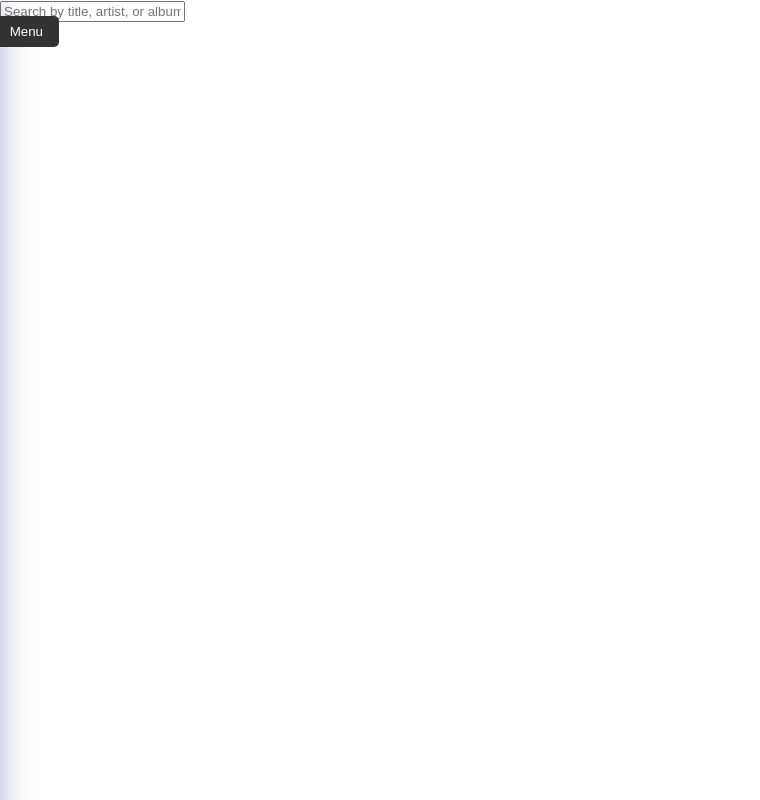
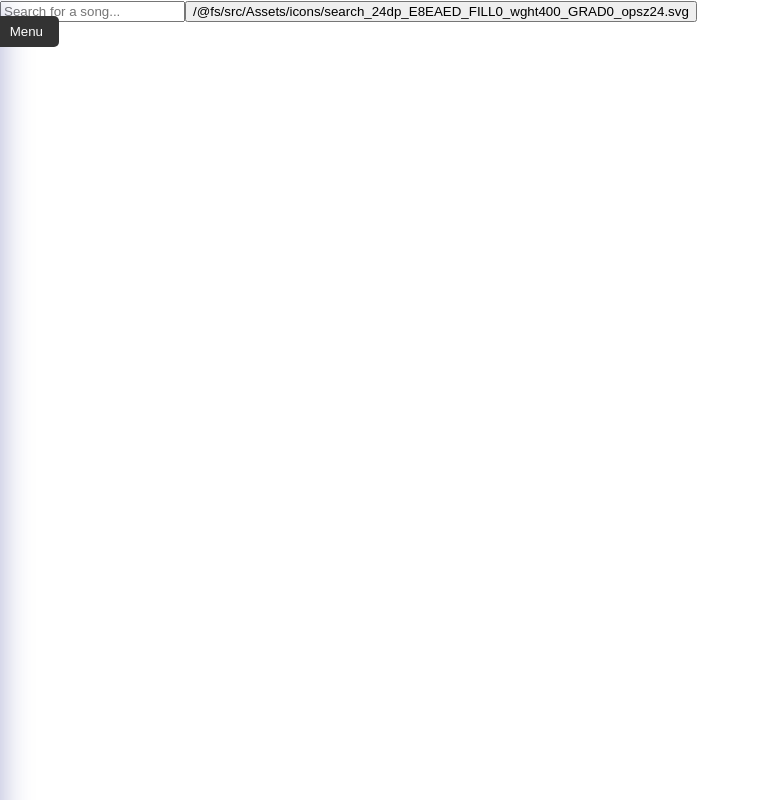
Before and after one commit to Navajjah/phase-2-final-project, a React (Create React App) app: page /search in a window 1280 px wide. Shown: the whole page, without its empty margins (0-760 px from the left). Built offline with nearby package versions, Linux system fonts and the light colour scheme.

Commit message:
Adds search feature

```diff
--- a/src/components/Search.js
+++ b/src/components/Search.js
@@ -1,12 +1,24 @@
-import React from 'react'
+import React, { useState } from 'react'
+import search from '../Assets/icons/search_24dp_E8EAED_FILL0_wght400_GRAD0_opsz24.svg'
 
-function Search() {
+
+function Search({ onSearch }) {
+    const [inquiry, setInquiry] = useState('')
+
+    const handleInputChange = (e) => {
+        setInquiry(e.target.value)
+        onSearch(e.target.value)
+    }
   return (
-    <div>
+    <div className='search-container'>
         <input
         type="text"
-        placeholder="Search by title, artist, or album"
+        placeholder="Search for a song..."
+        value={inquiry}
+        onChange={handleInputChange}
+        className='search-input'
         />
+        <button onClick={() => onSearch(inquiry)} className='searchbtn'> {search} </button>
     </div>
   )
 }
```
Also changed, not shown: src/Assets/icons/search_24dp_E8EAED_FILL0_wght400_GRAD0_opsz24.svg (added).
